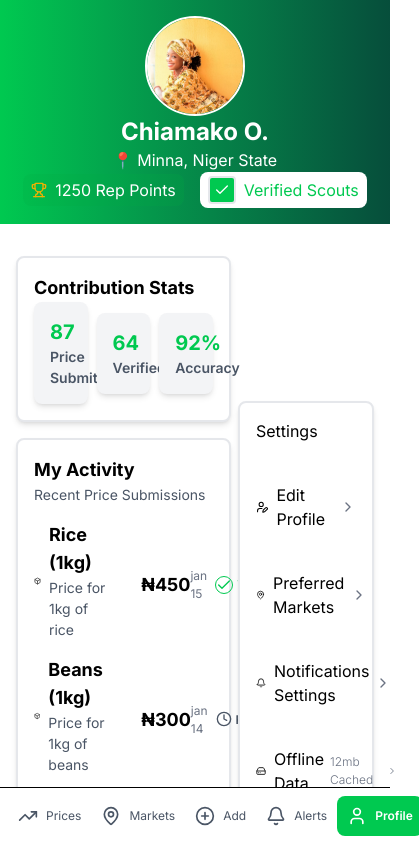
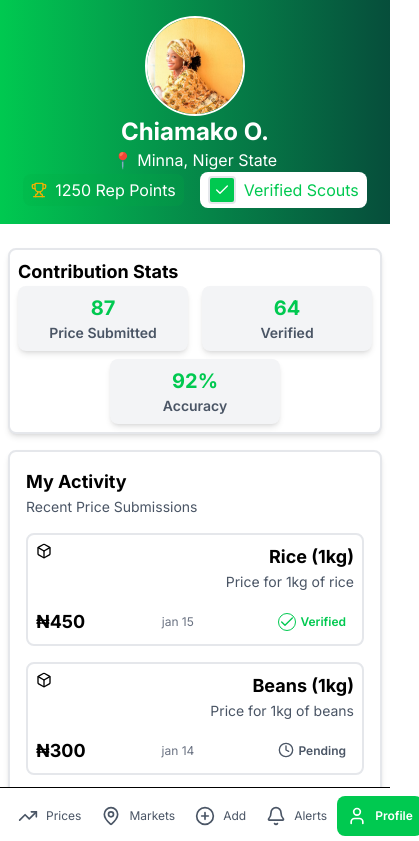
Before and after one commit to mdmuche/naijaprice-frontend, a React (Vite) app: page /profile in a window 390 px wide. Shown: the top 841 px of the page, 419 px wide, since content can reach past the window. Built offline with nearby package versions, Linux system fonts and the light colour scheme.

Commit message:
feat: add profile responsiveness

```diff
--- a/src/components/ContributionCard.jsx
+++ b/src/components/ContributionCard.jsx
@@ -1,6 +1,8 @@
-function ContributionCard({ stat }) {
+function ContributionCard({ stat, center }) {
   return (
-    <div className="w-[30%] rounded-lg bg-gray-100 shadow-md p-4">
+    <div
+      className={`w-[48%] p-2 rounded-lg bg-gray-100 shadow-md sm:w-[30%] sm:p-4 ${center === true ? "mx-auto" : "mx-0"}`}
+    >
       <p className="text-xl font-bold text-center text-[#00C950]">
         {stat.value}
       </p>
--- a/src/components/RecentPriceCard.jsx
+++ b/src/components/RecentPriceCard.jsx
@@ -2,15 +2,15 @@ import { Box, Check, Clock, X } from "lucide-react";
 
 function RecentPriceCard({ title, snippet, price, date, status }) {
   return (
-    <div className="w-full flex items-center justify-between mt-4">
-      <div className="w-[40%] flex items-center gap-2">
+    <div className="w-full flex flex-col gap-2 items-start border-2 p-2 rounded-lg border-gray-200 sm:flex-row sm:items-center sm:justify-between mt-4 sm:border-0 sm:p-0 sm:rounded-none">
+      <div className="w-full sm:w-[40%] flex items-start justify-between sm:items-center sm:gap-2">
         <Box size={16} />
         <div>
-          <h3 className="text-lg font-bold">{title}</h3>
+          <h3 className="text-lg font-bold text-end">{title}</h3>
           <p className="text-gray-600 text-[14px]">{snippet}</p>
         </div>
       </div>
-      <div className="w-[40%] flex justify-between items-center">
+      <div className="w-full sm:w-[40%] flex justify-between items-center">
         <div className="flex justify-between items-center mt-2">
           <span className="text-lg font-bold">₦{price.toLocaleString()}</span>
         </div>
--- a/src/pages/Profile.jsx
+++ b/src/pages/Profile.jsx
@@ -6,9 +6,9 @@ import RecentPriceCard from "../components/RecentPriceCard";
 
 function Profile() {
   const statusbar = [
-    { title: "Price Submitted", value: 87 },
-    { title: "Verified", value: 64 },
-    { title: "Accuracy", value: 92 + "%" },
+    { title: "Price Submitted", value: 87, center: false },
+    { title: "Verified", value: 64, center: false },
+    { title: "Accuracy", value: 92 + "%", center: true },
   ];
   const recentPriceSubmissions = [
     {
@@ -80,15 +80,19 @@ function Profile() {
             </div>
           </div>
         </div>
-        <div className="w-full flex justify-between items-center p-4">
-          <div className="w-[60%] flex flex-col gap-4">
-            <div className="w-full border-2 border-gray-200 rounded-lg bg-white shadow-md p-4">
+        <div className="w-full flex flex-col items-start gap-4 p-2 lg:justify-between lg:items-center lg:flex-row lg:p-4">
+          <div className="w-full lg:w-[60%] flex flex-col gap-4">
+            <div className="w-full border-2 p-2 border-gray-200 rounded-lg bg-white shadow-md lg:p-4">
               <h3 className="text-lg font-bold text-start">
                 Contribution Stats
               </h3>
-              <div className="flex justify-between items-center">
+              <div className="flex flex-wrap gap-2 justify-between items-start sm:items-center sm:flex-nowarp">
                 {statusbar.map((stat) => (
-                  <ContributionCard key={stat.title} stat={stat} />
+                  <ContributionCard
+                    key={stat.title}
+                    stat={stat}
+                    center={stat.center}
+                  />
                 ))}
               </div>
             </div>
@@ -104,7 +108,9 @@ function Profile() {
               </div>
             </div>
           </div>
-          <Settings className={"w-[38%] rounded-lg bg-white shadow-md"} />
+          <Settings
+            className={"w-full lg:w-[38%] rounded-lg bg-white shadow-md"}
+          />
         </div>
       </div>
     </div>
```
